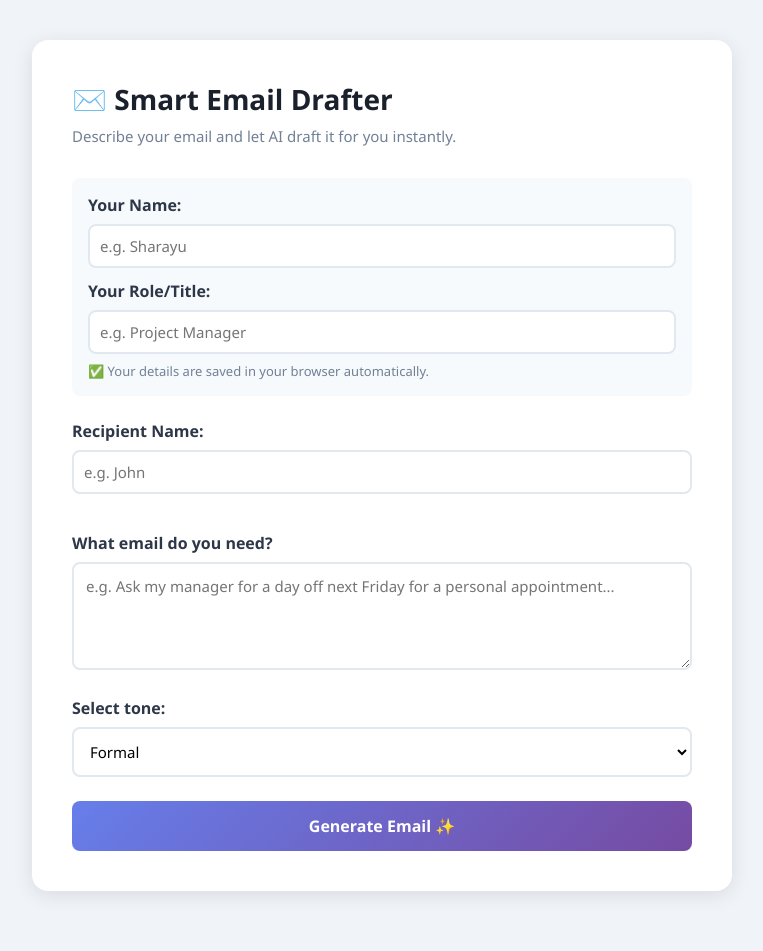
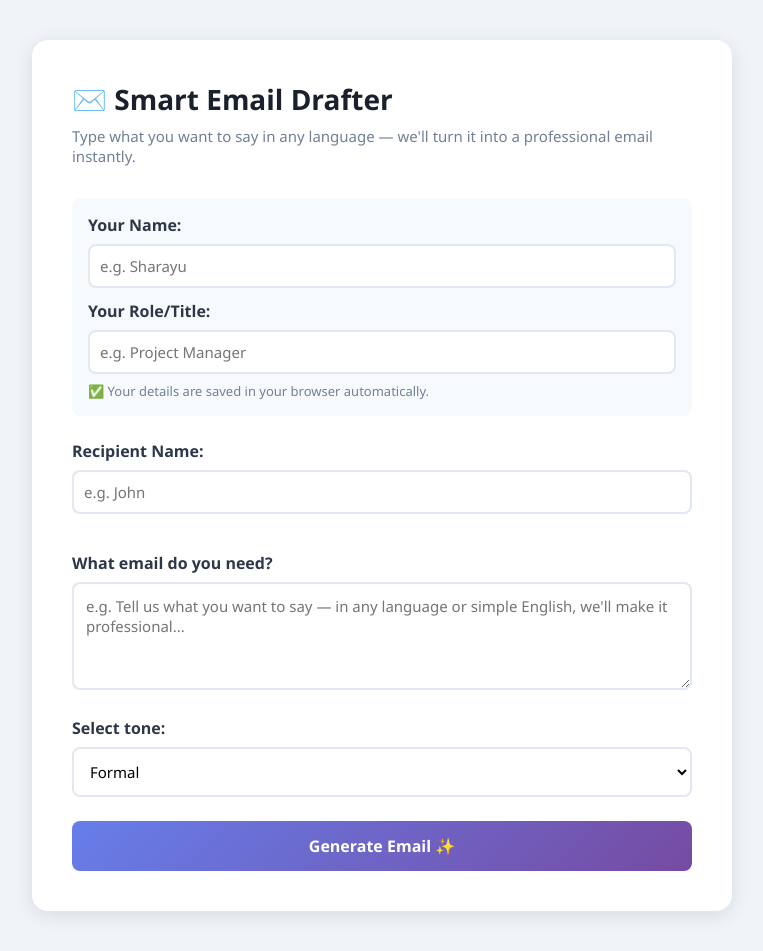
Before and after one commit to SharayuNadge/email_assistant_app, a Flask app: page / in a window 1280 px wide. Shown: the whole page, without its empty margins (258-1021 px from the left). Before the commit the page ends 895 px from the top, so only its background shows below. Run offline with Flask 3, Linux system fonts and the light colour scheme.

Commit message:
Week 6 - Repositioned app for UAE professionals, updated subtitle and placeholder, added English output instruction

```diff
--- a/app.py
+++ b/app.py
@@ -33,7 +33,9 @@ def generate():
             - body: the full email body. Use \\n for new lines between paragraphs and after greetings and sign offs.
             - tone: the tone specified by the user - formal, casual or persuasive
             Always follow the tone specified by the user strictly.
-            If the email requires specific details the user hasn't provided (date, time, location, project name etc.), include clear placeholders like [Date], [Time], [Location]."""},
+            If the email requires specific details the user hasn't provided (date, time, location, project name etc.), include clear placeholders like [Date], [Time], [Location].
+            Always write the email in professional English regardless of the language the user types in.
+         """},
         {"role": "user", "content": f"{user_input}. Use a {tone} tone. Address the recipient as '{recipient_name}' in the salutation. Sign off with the sender's name '{user_name}' and their role '{user_role}'."}
     ]
 
--- a/templates/index.html
+++ b/templates/index.html
@@ -179,7 +179,7 @@
 <body>
     <div class="container">
         <h1>✉️ Smart Email Drafter</h1>
-        <p class="subtitle">Describe your email and let AI draft it for you instantly.</p>
+        <p class="subtitle">Type what you want to say in any language — we'll turn it into a professional email instantly.</p>
 
         <div style="background: #f7fafc; border-radius: 8px; padding: 16px; margin-bottom: 24px;">
             <label>Your Name:</label>
@@ -195,7 +195,7 @@
         <input type="text" id="recipient_name" placeholder="e.g. John" style="width:100%; padding:10px; border:2px solid #e2e8f0; border-radius:8px; margin-bottom:16px; font-size:15px; outline:none;">
         <br><br>
         <label>What email do you need?</label>
-        <textarea id="user_input" rows="4" placeholder="e.g. Ask my manager for a day off next Friday for a personal appointment..."></textarea>
+        <textarea id="user_input" rows="4" placeholder="e.g. Tell us what you want to say — in any language or simple English, we'll make it professional..."></textarea>
         <br><br>
 
         <label>Select tone:</label>
```
